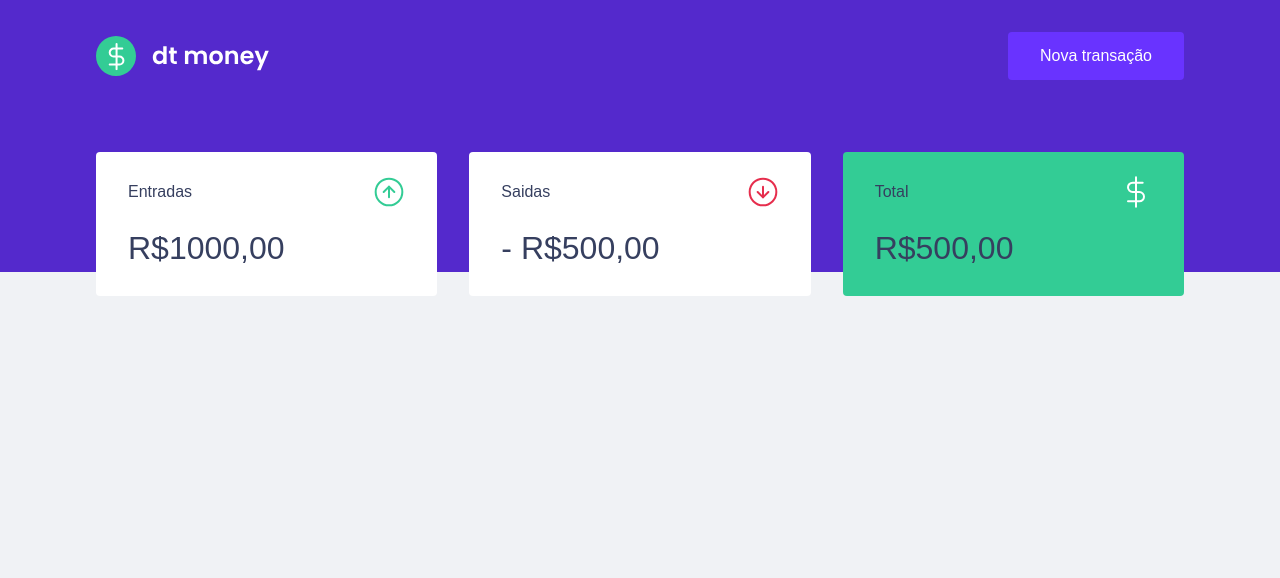
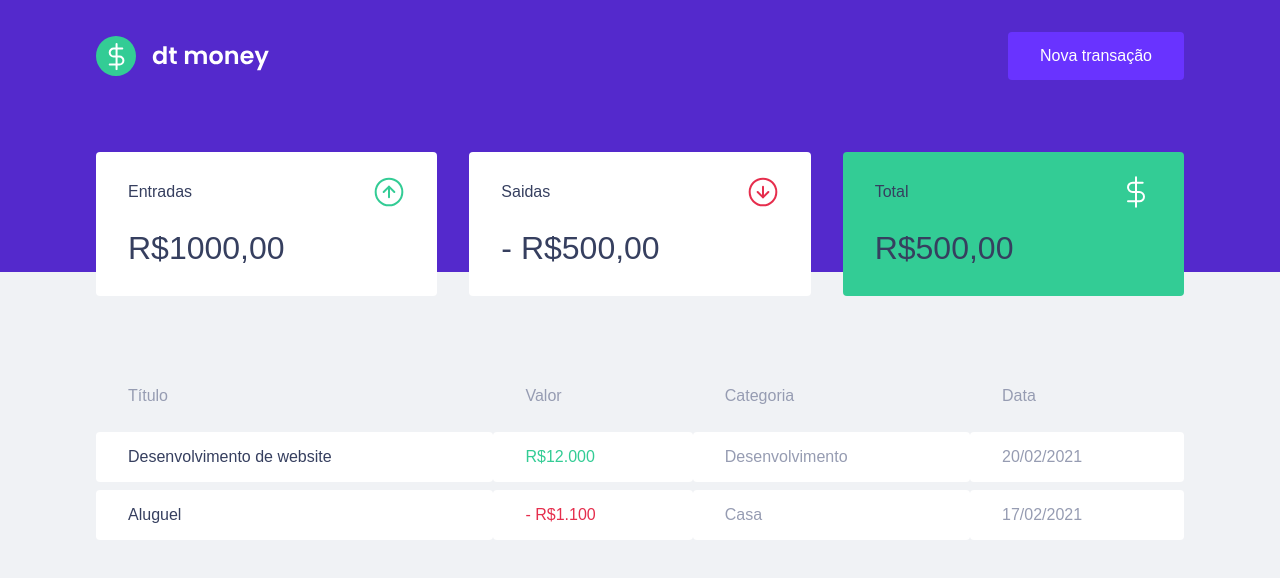
Before and after one commit to Danilonbs/dtmoney, a React (Create React App) app: page / in a window 1280 px wide. Shown: the top 578 px of the page. Built offline with nearby package versions, Linux system fonts and the light colour scheme.

Commit message:
add component transiction table

```diff
--- a/src/components/Dashboard/index.tsx
+++ b/src/components/Dashboard/index.tsx
@@ -1,10 +1,12 @@
 import { Summary } from "../Summary";
+import { TransactionsTable } from "../TransactionsTable";
 import { Container } from "./style";
 
 export function Dashboard () {
     return (
         <Container>
             <Summary />
+            <TransactionsTable />
 
         </Container>
     )
--- /dev/null
+++ b/src/components/TransactionsTable/index.tsx
@@ -0,0 +1,34 @@
+import { Container } from "./style";
+
+export function TransactionsTable() {
+    return(
+        <Container>
+            <table>
+                <thead>
+                    <tr>
+                        <th>Título</th>
+                        <th>Valor</th>
+                        <th>Categoria</th>
+                        <th>Data</th>
+                    </tr>
+                </thead>
+                <tbody>
+                    <tr>
+                        <td>Desenvolvimento de website</td>
+                        <td className="deposit">R$12.000</td>
+                        <td>Desenvolvimento</td>
+                        <td>20/02/2021</td>
+                    </tr>
+                    <tr>
+                        <td>Aluguel</td>
+                        <td className="withdraw">- R$1.100</td>
+                        <td>Casa</td>
+                        <td>17/02/2021</td>
+                    </tr>
+
+
+                </tbody>
+            </table>
+        </Container>
+    )
+}
--- /dev/null
+++ b/src/components/TransactionsTable/style.ts
@@ -0,0 +1,41 @@
+import styled from "styled-components";
+
+
+export const Container = styled.div`
+    margin-top: 4rem;
+
+
+    table {
+        width: 100%;
+        border-spacing: 0 0.5rem;
+
+
+        th {
+            color: var(--text-body);
+            font-weight: 400;
+            padding: 1rem 2rem;
+            text-align: left;
+            line-height: 1.5rem;
+        }
+
+        td {
+            padding: 1rem 2rem;
+            border: 0;
+            background: var(--shape);
+            color: var(--text-body);
+            border-radius: 0.25rem;
+
+            &:first-child {
+                color: var(--text-title);
+            }
+
+            &.deposit {
+                color: var(--green);
+            }
+
+            &.withdraw {
+                color: var(--red);
+            }
+        }
+    }
+`
```
